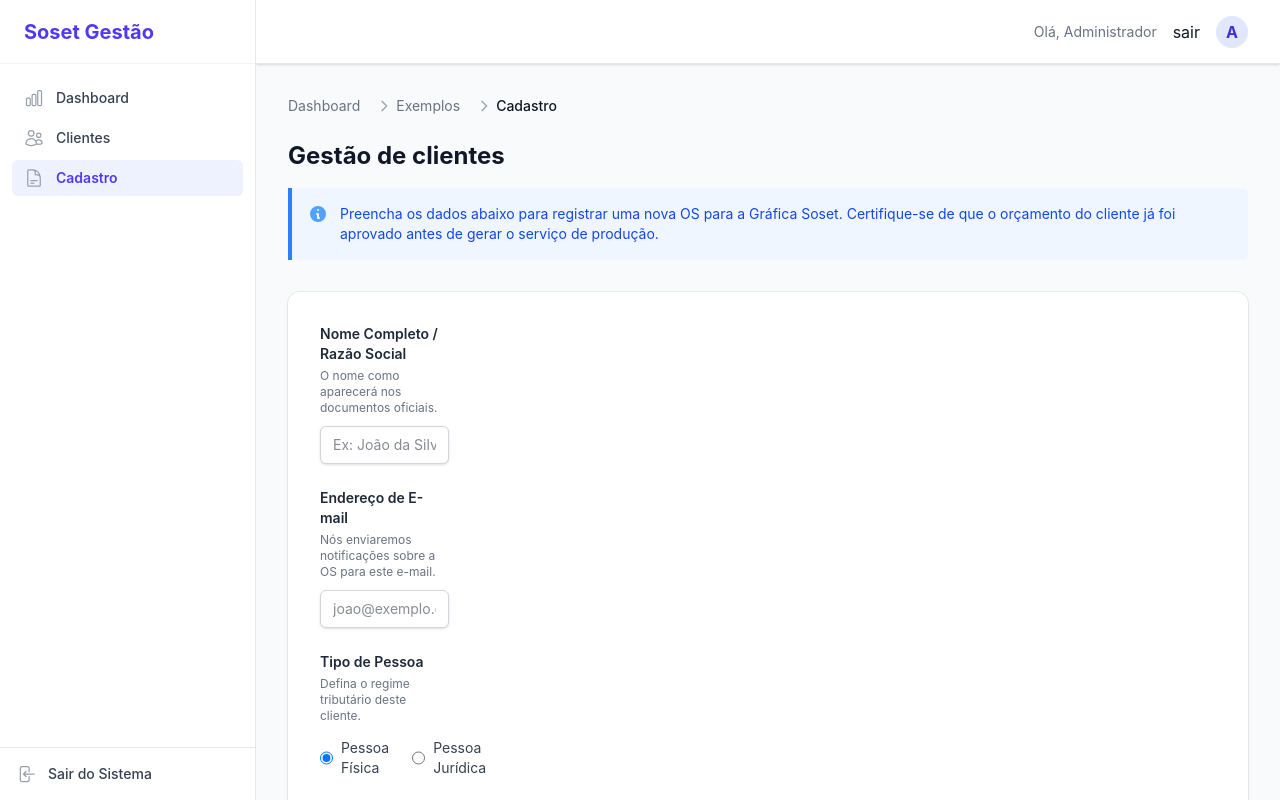
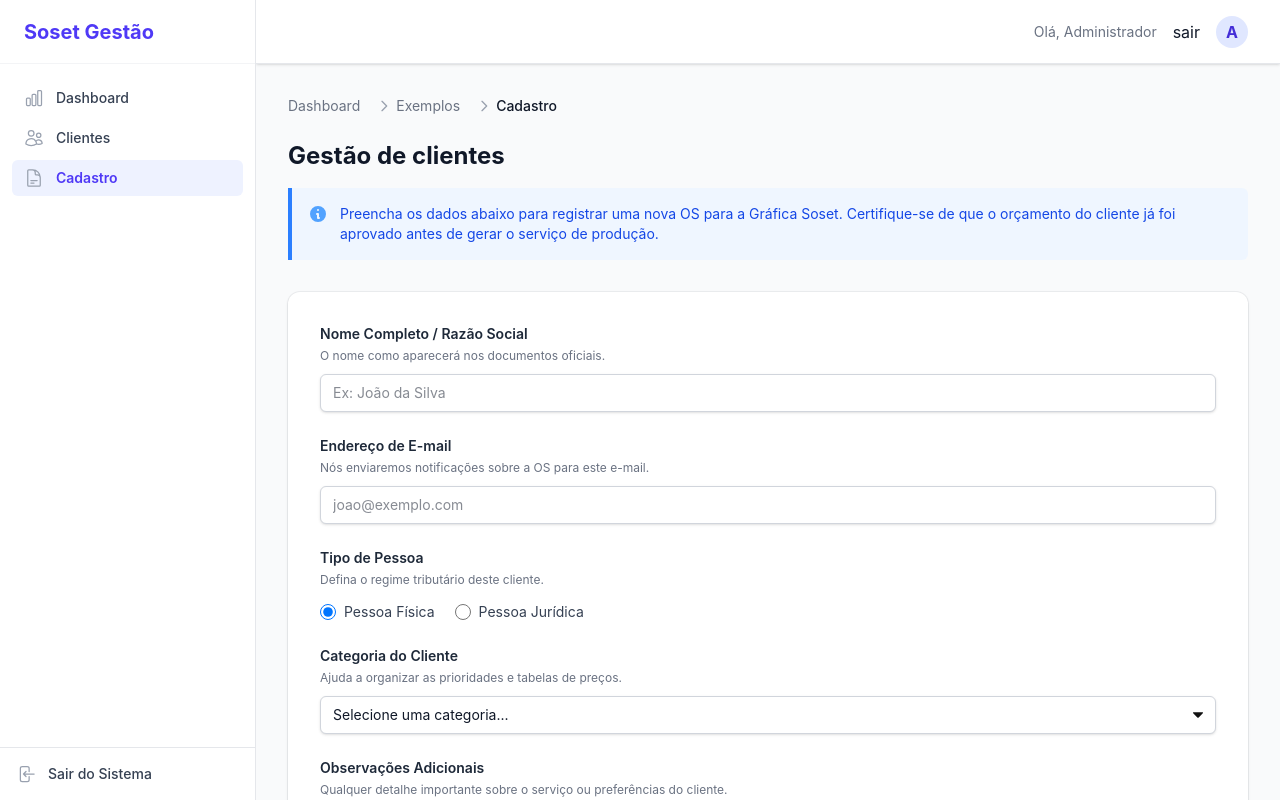
Before and after one commit to grafica-soset/front-admin, a Nuxt app: page /cadastro in a window 1280 px wide. Built offline with nearby package versions, Linux system fonts and the light colour scheme.

Commit message:
Exemplo de formuario

```diff
--- a/app/components/ui/CardForm.vue
+++ b/app/components/ui/CardForm.vue
@@ -1,13 +1,16 @@
 <script setup lang="ts">
+const emit = defineEmits(['submit'])
+
 const submitForm = () => {
   console.log('Enviando dados...')
+  emit('submitForm')
 }
 </script>
 
 <template>
   <form @submit.prevent="submitForm" class="bg-white shadow-sm ring-1 ring-gray-900/5 sm:rounded-xl p-6 md:p-8">
 
-    <div class="grid grid-cols-1 gap-x-6 gap-y-8 sm:grid-cols-6">
+    <div>
       <slot />
     </div>
 
@@ -17,7 +20,3 @@ const submitForm = () => {
     </div>
   </form>
 </template>
-
-<style scoped>
-
-</style>
--- a/app/pages/cadastro.vue
+++ b/app/pages/cadastro.vue
@@ -39,8 +39,8 @@ const onSubmit = () => {
       </template>
     </UiPageHeader>
 
-    <UiCardForm>
-      <form @submit.prevent="onSubmit" class="space-y-6">
+    <!-- Aqui no UiCardForm pega o evento que chamou no emits --->
+    <UiCardForm class="space-y-6" @submitForm="onSubmit">
 
         <!-- Input Text -->
         <div class="form-group">
@@ -149,14 +149,6 @@ const onSubmit = () => {
           </label>
         </div>
 
-        <!-- Actions -->
-        <div class="form-actions">
-          <button type="submit" class="btn-primary">
-            Salvar Cliente
-          </button>
-        </div>
-
-      </form>
     </UiCardForm>
 
   </div>
```
